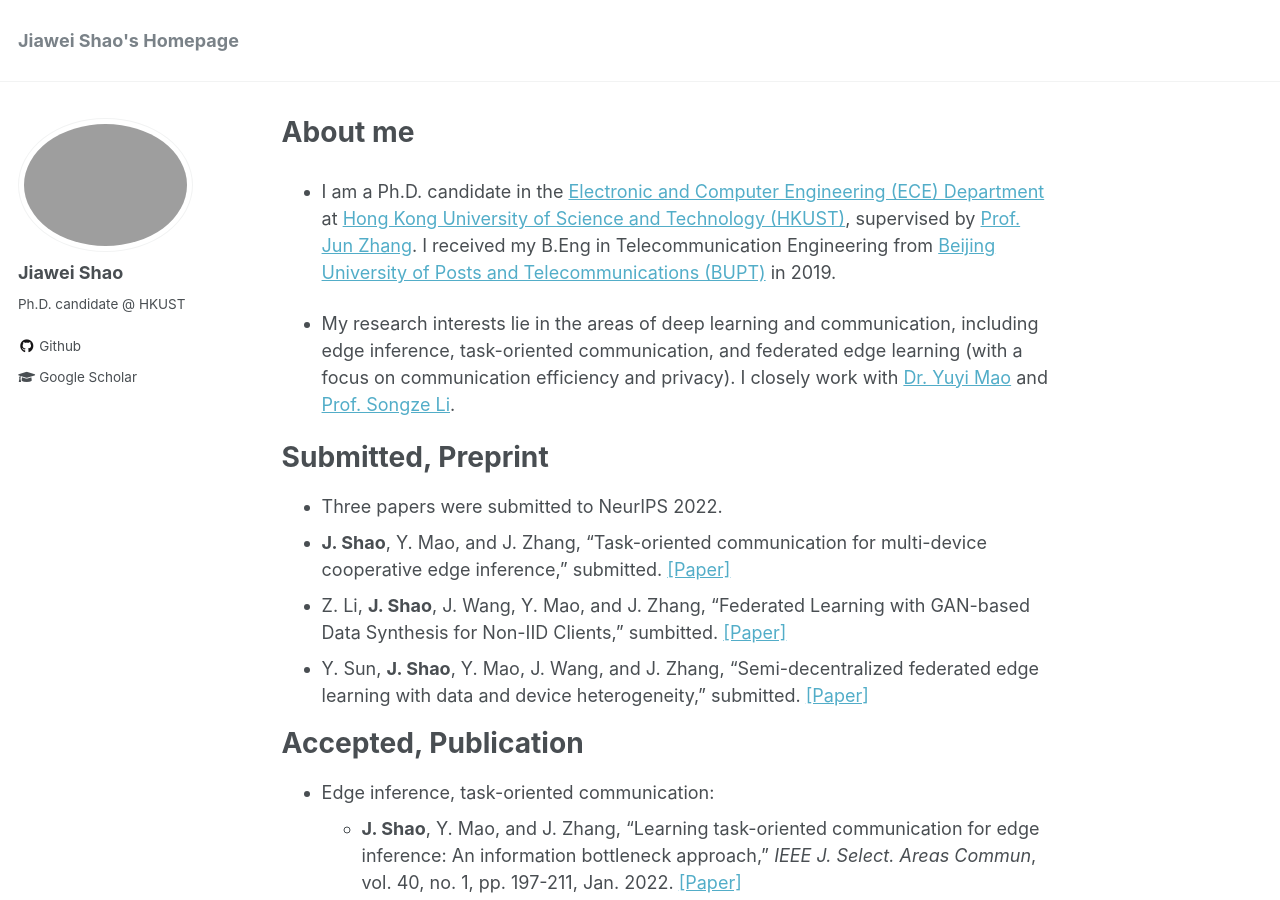
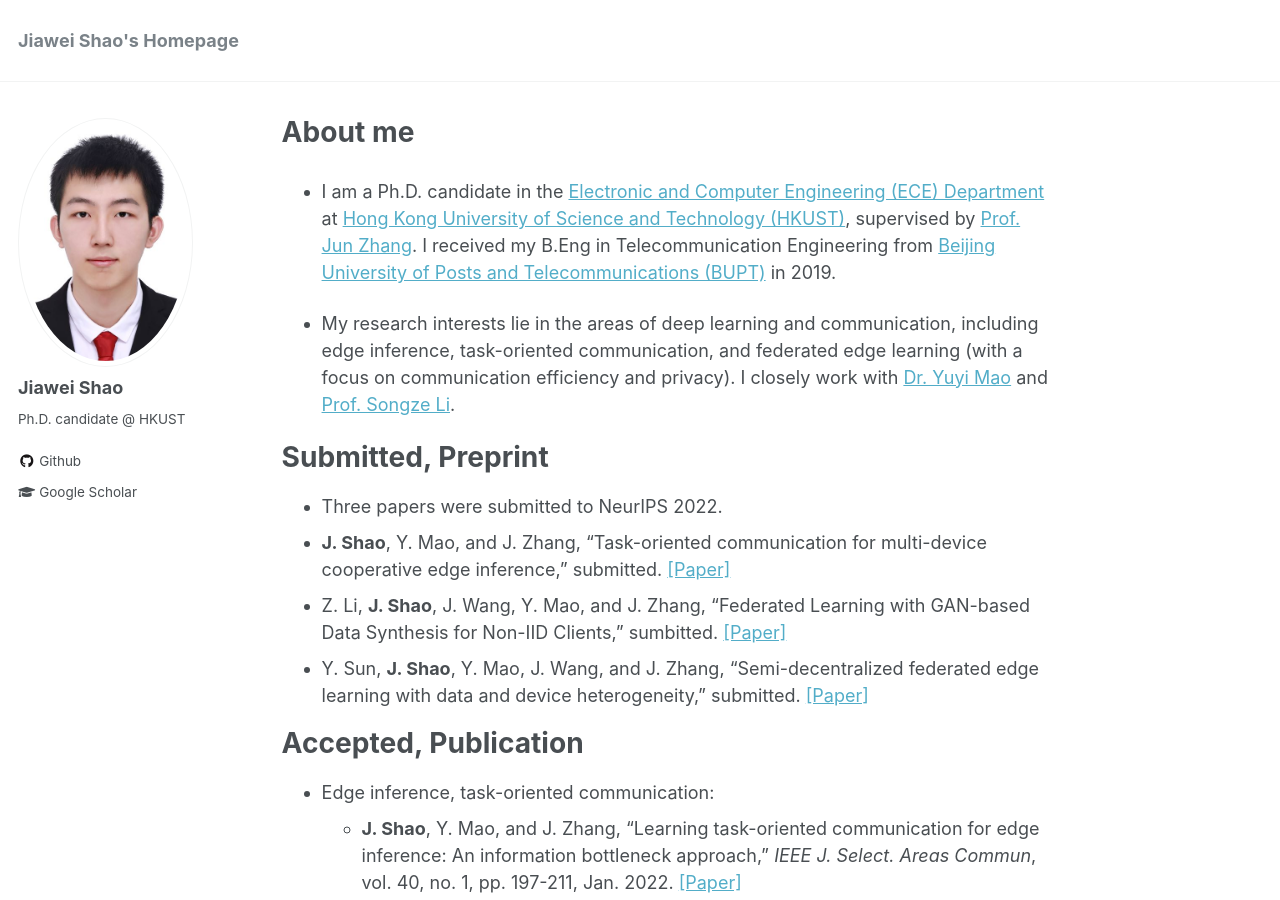
Before and after one commit to shaojiawei07/shaojiawei07.github.io, a Jekyll site: the page built from _pages/about.md, in a window 1280 px wide and 900 px high. Built offline with Jekyll 4.4.1, drawn with Linux system fonts in a browser that asks for light colours.

Commit message:
Update _config.yml

```diff
--- a/_config.yml
+++ b/_config.yml
@@ -81,7 +81,7 @@ analytics:
 # Site Author
 author:
   name             : "Jiawei Shao"
-  avatar           : "profile.png"
+  avatar           : "profile_1.jpg"
   bio              : "Ph.D. candidate @ HKUST"
   location         :
   employer         :
```
